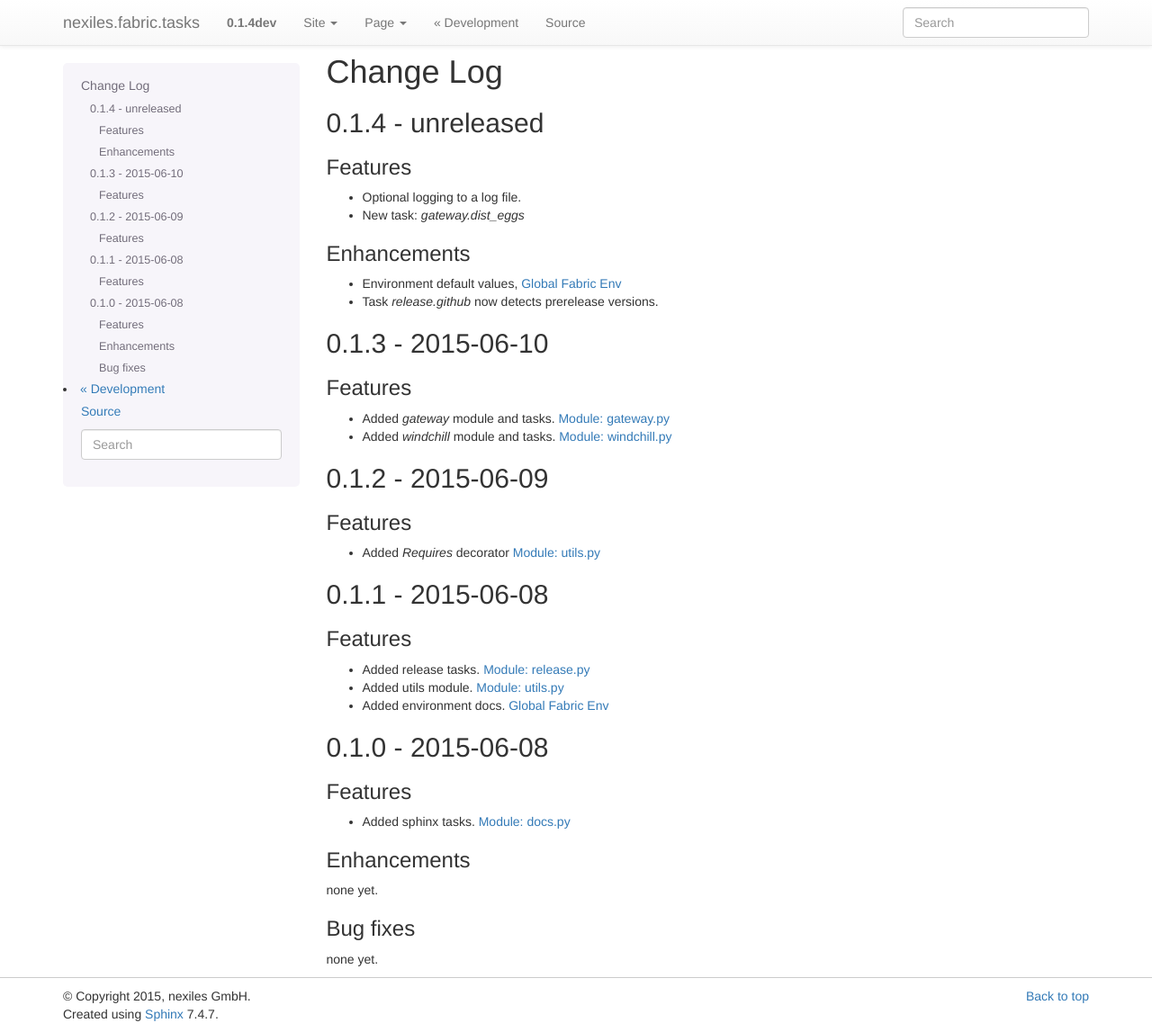
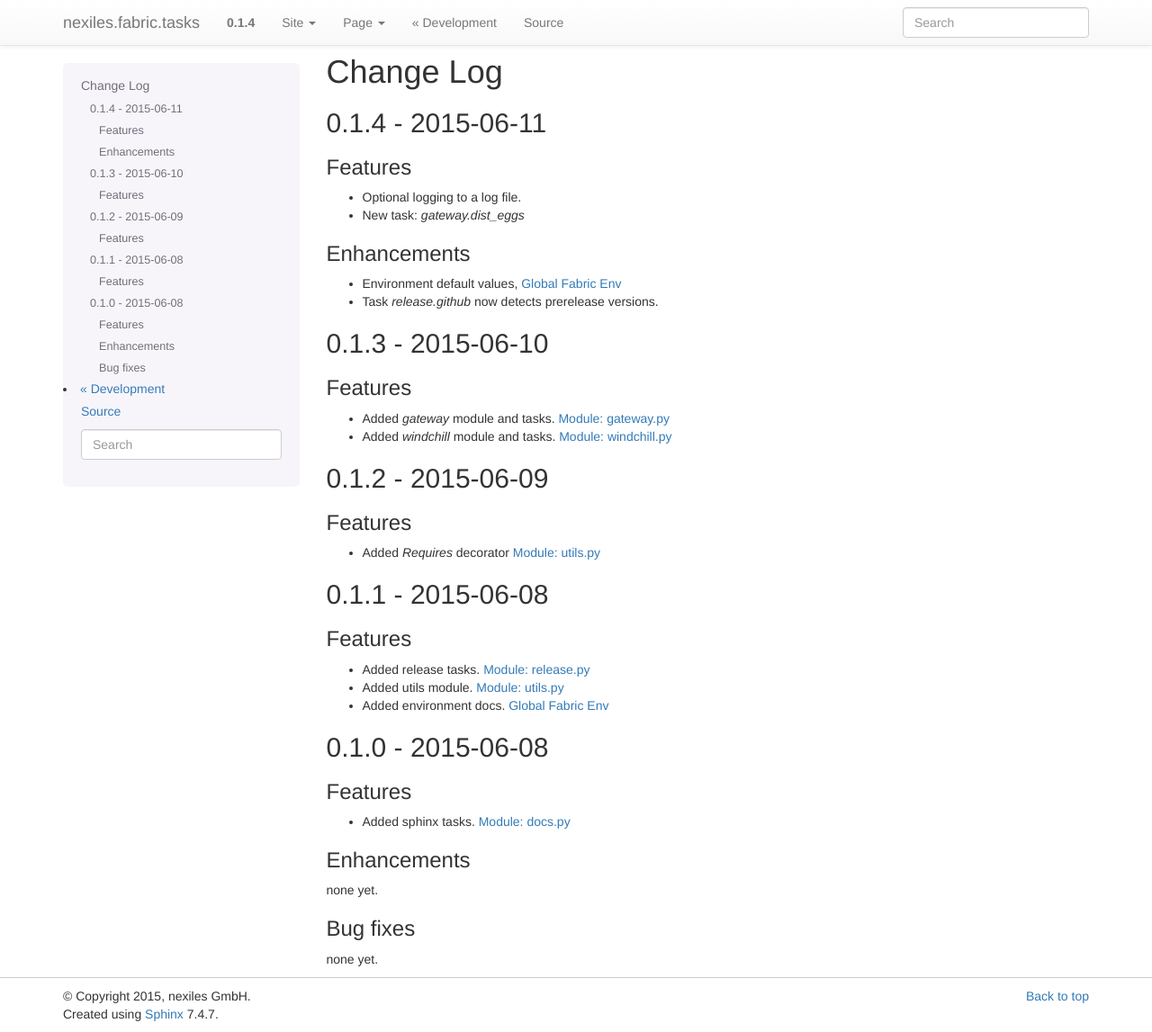
Before and after one commit to nexiles/nexiles.fabric.tasks, a Sphinx documentation site: the page built from docs/changelog.rst, in a window 1280 px wide and 1147 px high. Shown: the whole window at 90% size. Built offline with Sphinx 7.4.7, drawn with Linux system fonts in a browser that asks for light colours.

Commit message:
v0.1.4 release
Signed-off-by: Stefan Eletzhofer <se@nexiles.de>

```diff
--- a/docs/changelog.rst
+++ b/docs/changelog.rst
@@ -4,7 +4,7 @@
 Change Log
 ==========
 
-0.1.4 - unreleased
+0.1.4 - 2015-06-11
 ==================
 
 Features
--- a/setup.py
+++ b/setup.py
@@ -9,7 +9,7 @@ from setuptools import setup, find_packages
 def read(*rnames):
     return open(os.path.join(os.path.dirname(__file__), *rnames)).read()
 
-version = '0.1.4dev'
+version = '0.1.4'
 
 long_description = (
     read('README.rst')
```
